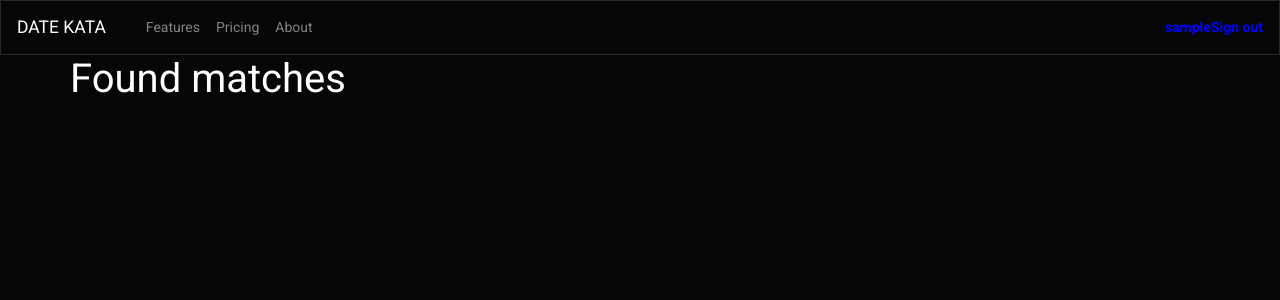
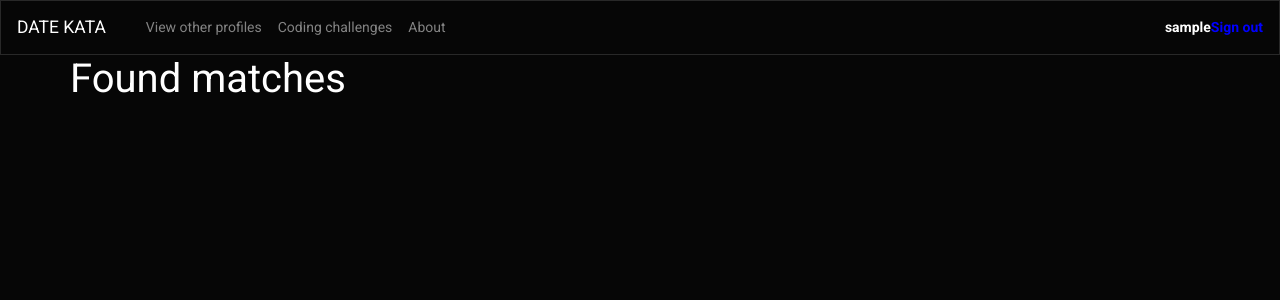
Before and after one commit to leskeylevy/datekata, a Flask app: page /github in a window 1280 px wide. Shown: the top 300 px of the page. Run offline with Flask 2, Linux system fonts and the light colour scheme; the visitor is signed in with stand-in values (Sample User, id 1); data comes from the database, SQL or seed files in the repository; some libraries are stand-ins or nearby versions.

Commit message:
working half finished prototype

```diff
--- /dev/null
+++ b/app/templates/404.html
@@ -0,0 +1 @@
+<h1>HATUKUTAMBUI CLOSE THIS APP NOW BEFORE YOU GET HACKED!</h1>
--- a/app/templates/navbar.html
+++ b/app/templates/navbar.html
@@ -10,10 +10,10 @@
         <a class="nav-link" href="/"> <span class="sr-only">(current)</span></a>
       </li>
       <li class="nav-item">
-        <a class="nav-link" href="#">Features</a>
+        <a class="nav-link" href="#">View other profiles</a>
       </li>
       <li class="nav-item">
-        <a class="nav-link" href="#">Pricing</a>
+        <a class="nav-link" href="#">Coding challenges</a>
       </li>
       <li class="nav-item">
         <a class="nav-link" href="#">About</a>
@@ -21,7 +21,7 @@
     </ul>
     <ul class="nav navbar-nav navbar-right">
                   {% if current_user.is_authenticated %}
-                <li><a href="{{url_for('main.profile',uname=current_user.username)}}" style="color:blue; font-weight:bolder;">{{current_user.username}}</a></li>
+                <li><a href="{{url_for('main.profile',uname=current_user.username)}}" style="color:white; font-weight:bolder;">{{current_user.username}}</a></li>
                 <li><a href="{{url_for('auth.logout')}}" style="color:blue; font-weight:bolder;">Sign out</a></li>
                 {% else %}
                 <li><a href="{{url_for('auth.login')}}" style="color:blue; font-weight:bolder;">Log in</a></li>
```
Also changed, not shown: app/auth/forms.py (+19 -19 lines), app/auth/views.py (+10 -10 lines).
